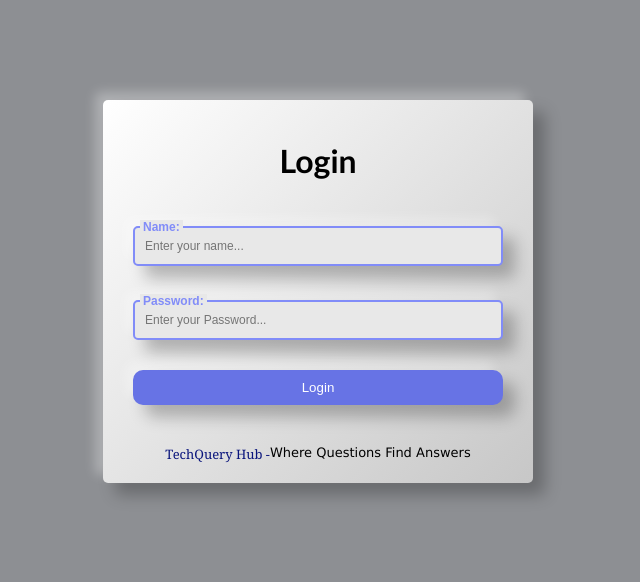
After one commit to manish-107/TechQuery-Hub, a PHP site: page /login.php in a window 1280 px wide. The commit adds this page. Shown: the top 582 px of the page, without its empty margins (322-962 px from the left). Run offline with PHP 8.4, Linux system fonts and the light colour scheme.

Commit message:
some css effect(login page)

```diff
--- a/users/css/login.css
+++ b/users/css/login.css
@@ -2,50 +2,115 @@ body {
         margin: 0;
         padding: 0;
         font-family: Arial, sans-serif;
-    background-color: #ffffff;
+        background-color: #52545ba7;
+
         /* Set the background color to white */
     }
 
+    button {
+        width: 370px;
+        margin-top: 20px;
+        padding: 10px;
+        background-color: #6773e5;
+        border: none;
+        color: #ffffff;
+        cursor: pointer;
+        border-radius: 10px;
+        box-shadow:
+            12px 12px 16px 0 rgba(0, 0, 0, 0.25),
+            -8px -8px 12px 0 rgba(255, 255, 255, 0.3);
+    }
+
+    ::selection {
+        color: white;
+        background-color: #bc74cceb;
+    }
+
+    .element {
+        background: linear-gradient(-45deg, rgba(0, 0, 0, 0.22), rgba(255, 255, 255, 0.25));
+        box-shadow:
+            12px 12px 16px 0 rgba(0, 0, 0, 0.25),
+            -8px -8px 12px 0 rgba(255, 255, 255, 0.3);
+        border-radius: 50px;
+    }
+
     .container {
-    width: 400px;
+        width: 390px;
         margin: 100px auto;
         background-color: #ffffff;
         /* Set the background color to white */
         padding: 20px;
         border-radius: 5px;
-    box-shadow: 0 0 10px rgba(0, 0, 0, 0.1);
+        display: flex;
+        justify-content: center;
+        align-items: center;
+
     }
 
-.container h2 {
+    .container h1 {
         text-align: center;
-}
+        font-weight: 700;
+        font-family: 'Trebuchet MS', 'Lucida Sans Unicode', 'Lucida Grande', 'Lucida Sans', Arial, sans-serif;
 
-.input-group {
-    margin-bottom: 20px;
-}
-
-.input-group label {
-    display: block;
-    margin-bottom: 5px;
-}
-
-.input-group input {
-    width: 100%;
-    padding: 10px;
-    border: 1px solid #ccc;
-    border-radius: 3px;
-}
-
-button {
-    width: 100%;
-    padding: 10px;
-    background-color: #007bff;
-    border: none;
-    color: #ffffff;
-    cursor: pointer;
-    border-radius: 3px;
     }
 
     button:hover {
-    background-color: #0056b3;
+
+        background-color: #154d85;
     }
+
+    .coolinput {
+        display: flex;
+        flex-direction: column;
+        font-weight: 700;
+        width: 370px;
+        position: static;
+        max-width: 640px;
+        padding: 10px;
+
+    }
+
+    .coolinput label.text {
+        font-size: 0.75rem;
+        color: #818CF8;
+        font-weight: 700;
+        position: relative;
+        top: 0.5rem;
+        margin: 0 0 0 7px;
+        padding: 0 3px;
+        background: #e8e8e8;
+        width: fit-content;
+    }
+
+    .coolinput input.input {
+        padding: 11px 10px;
+        font-size: 0.75rem;
+        border: 2px #818CF8 solid;
+        border-radius: 5px;
+        background: #e8e8e8;
+        color: rgb(4, 124, 236);
+        box-shadow:
+            12px 12px 16px 0 rgba(0, 0, 0, 0.25),
+            -8px -8px 12px 0 rgba(255, 255, 255, 0.3);
+    }
+
+    .coolinput input.input:focus {
+        outline: none;
+    }
+
+    .center {
+        display: flex;
+        justify-content: center;
+    }
+
+    .lastText {
+        padding-top: 40px;
+        font-weight: 50;
+        font-size: small;
+        font-family: 'Lucida Sans', 'Lucida Sans Regular', 'Lucida Grande', 'Lucida Sans Unicode', Geneva, Verdana, sans-serif;
+    }
+
+    span {
+        font-family: Cambria, Cochin, Georgia, Times, 'Times New Roman', serif;
+        color: #0a157c;
+    }
--- /dev/null
+++ b/users/login.php
@@ -0,0 +1,32 @@
+<!DOCTYPE html>
+<html lang="en">
+
+<head>
+    <meta charset="UTF-8">
+    <meta name="viewport" content="width=device-width, initial-scale=1.0">
+    <title>Login Page</title>
+    <link rel="stylesheet" href="css/login.css">
+</head>
+
+<body>
+    <div class="container element">
+        <form action="#">
+            <h1>Login</h1>
+            <div class="coolinput">
+                <label for="input" class="text">Name:</label>
+                <input type="text" placeholder="Enter your name..." name="input" class="input">
+            </div>
+            <div class="coolinput">
+                <label for="input" class="text">Password:</label>
+                <input type="password" placeholder="Enter your Password..." name="input" class="input">
+            </div>
+            <div class="center">
+
+                <button type="submit">Login</button>
+            </div>
+            <div class="lastText center"><span>TechQuery Hub - </span> Where Questions Find Answers</div>
+        </form>
+    </div>
+</body>
+
+</html>
```
Also changed, not shown: users/login.html (deleted, +0 -116 lines). Lines whose indentation alone changed are shown as unchanged.
